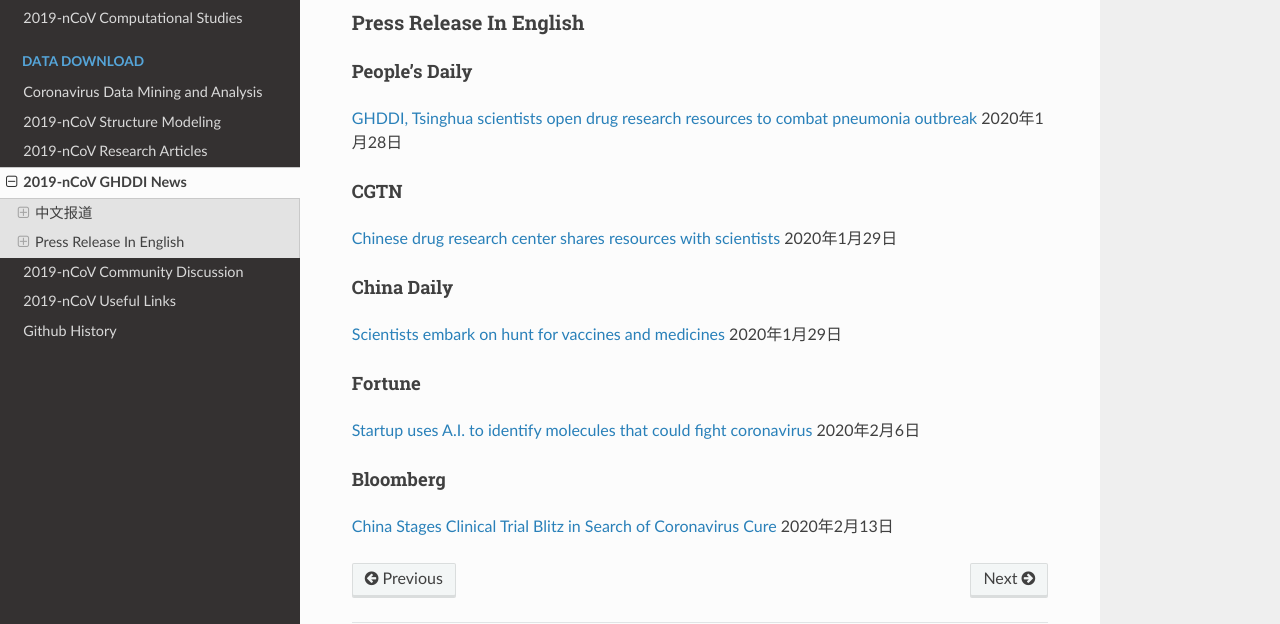
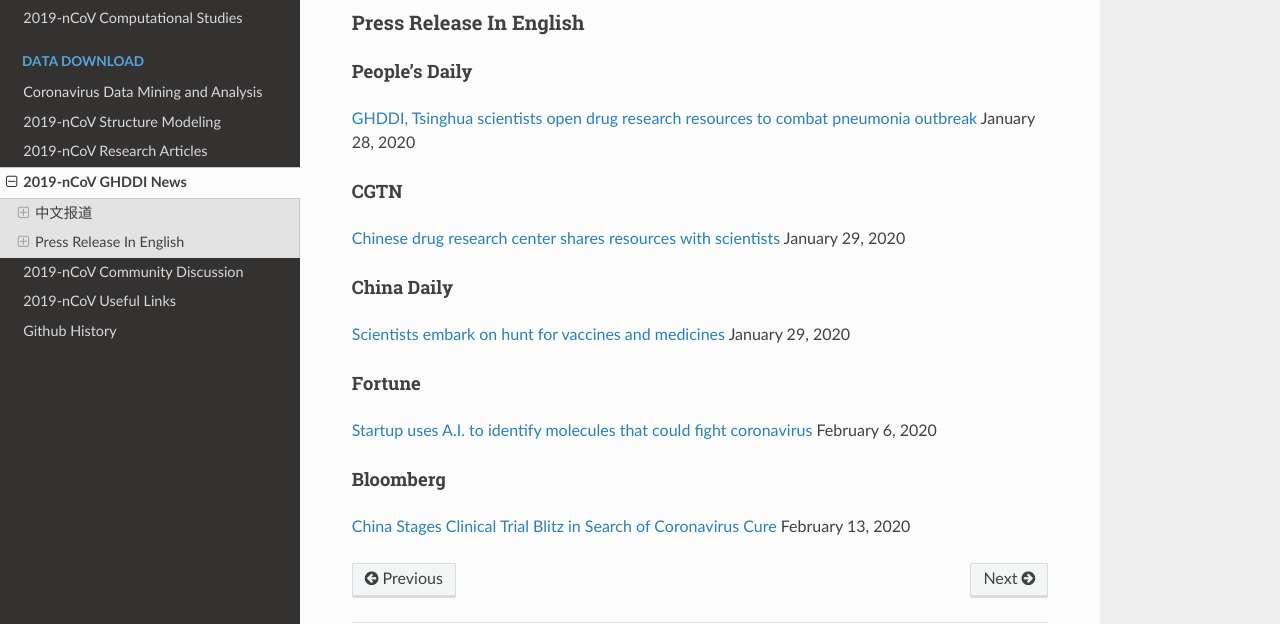
Before and after one commit to GHDDI-AILab/Targeting2019-nCoV, an MkDocs documentation site: the page built from docs/ghddi_news.md, in a window 1280 px wide and 900 px high, scrolled down 1215 px. Shown: the part 208-832 px from the top of the window. Built offline with MkDocs 1.6.1, drawn with Linux system fonts in a browser that asks for light colours; nearby versions of some CDN libraries.

Commit message:
Update ghddi_news.md

```diff
--- a/docs/ghddi_news.md
+++ b/docs/ghddi_news.md
@@ -57,20 +57,20 @@
 #### People’s Daily
 [GHDDI, Tsinghua scientists open drug research resources to combat pneumonia outbreak](
 https://peoplesdaily.pdnews.cn/2020/01/28/china/ghddi-tsinghua-scientists-open-drug-research-resources-to-combat-pneumonia-outbreak-120226.html)
-2020年1月28日
+January 28, 2020
 
 #### CGTN
 [Chinese drug research center shares resources with scientists](https://news.cgtn.com/news/2020-01-29/Chinese-drug-research-center-shares-resources-with-scientists-NErULqIuRi/index.html)
-2020年1月29日
+January 29, 2020
 
 #### China Daily
 [Scientists embark on hunt for vaccines and medicines](http://www.chinadaily.com.cn/a/202001/29/WS5e30e1efa310128217273879.html)
-2020年1月29日
+January 29, 2020
 
 #### Fortune
 [Startup uses A.I. to identify molecules that could fight coronavirus](https://fortune.com/2020/02/06/ai-identifies-possible-coronavirus-treatment/)
-2020年2月6日
+February 6, 2020
 
 #### Bloomberg
 [China Stages Clinical Trial Blitz in Search of Coronavirus Cure](https://www.bloombergquint.com/business/china-stages-clinical-trial-blitz-in-search-of-coronavirus-cure)
-2020年2月13日
+February 13, 2020
```
